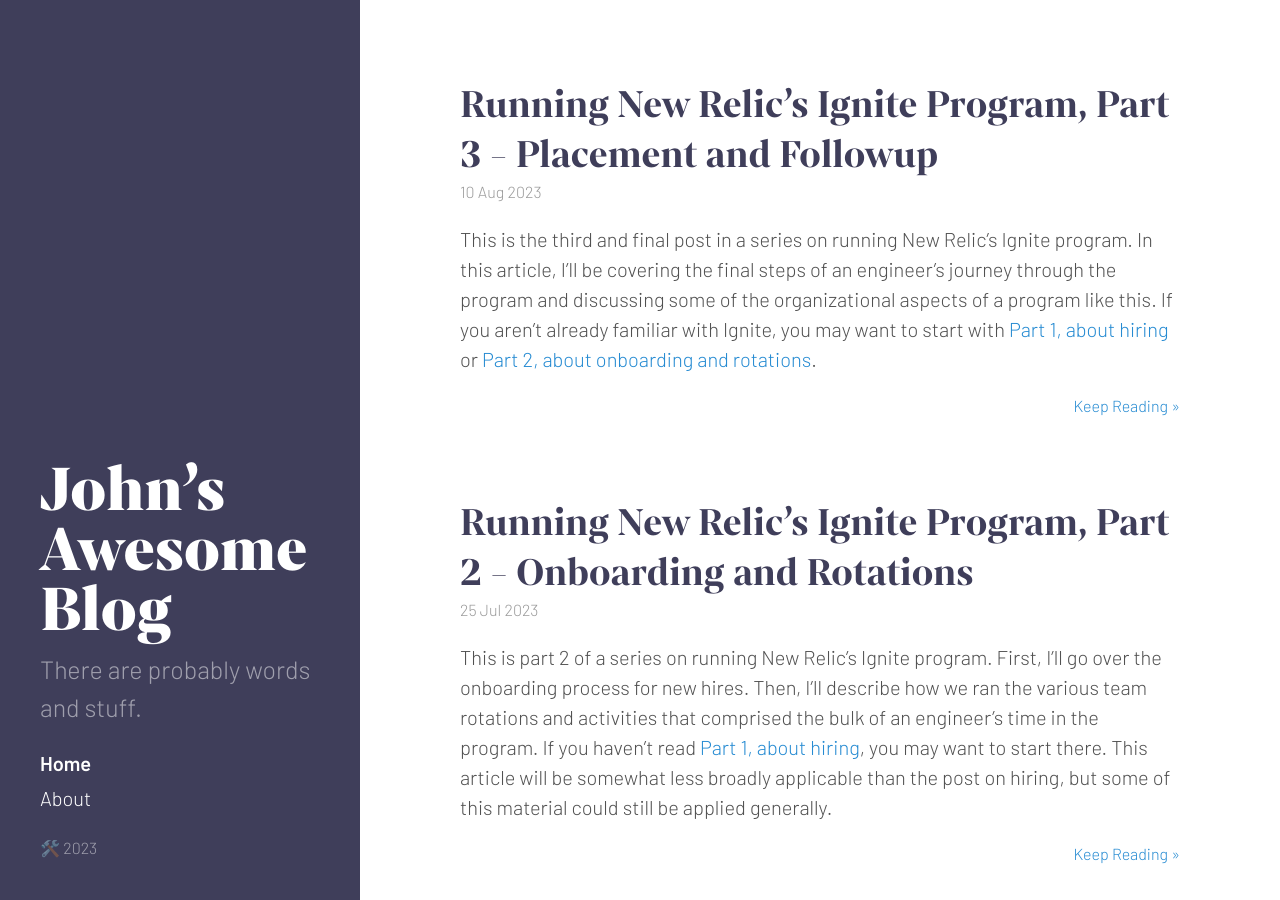
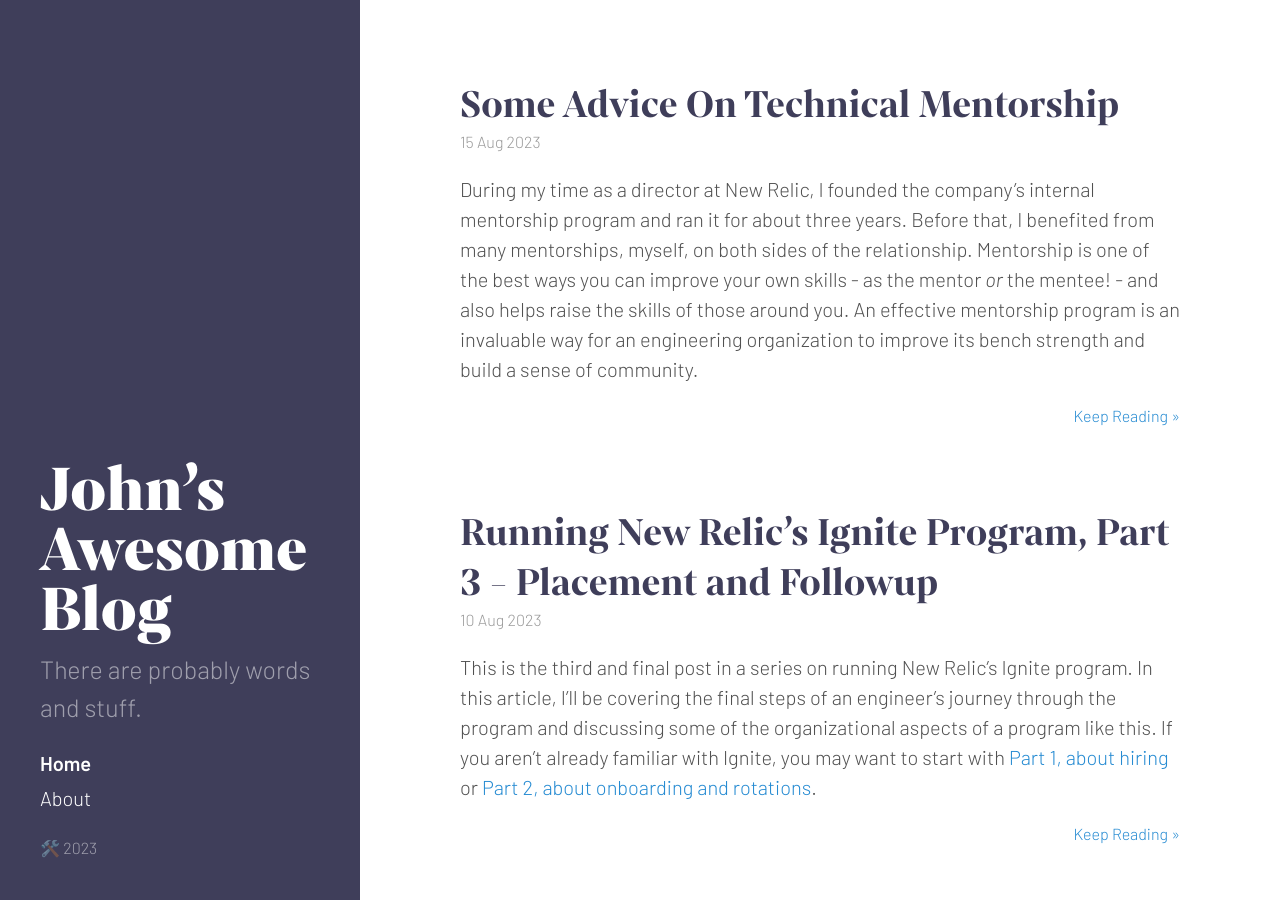
Before and after one commit to djspinmonkey/djspinmonkey.github.io, a Jekyll site: the page built from index.html, in a window 1280 px wide and 900 px high. Built offline with Jekyll 4.4.1, drawn with Linux system fonts in a browser that asks for light colours; emoji names are drawn with the system emoji font; the list of posts is cut into pages by our own code.

Commit message:
Publish mentorship article

```diff
--- a/_drafts/some-advice-on-technical-mentorship.md
+++ b/_posts/2023-08-15-some-advice-on-technical-mentorship.md
@@ -1,8 +1,8 @@
 ---
 layout: post
 title: Some Advice On Technical Mentorship
+date: 2023-08-15 10:25 -0700
 ---
-
 During my time as a director at New Relic, I founded the company's internal mentorship program and ran it for about three years. Before that, I benefited from many mentorships, myself, on both sides of the relationship. Mentorship is one of the best ways you can improve your own skills - as the mentor _or_ the mentee! - and also helps raise the skills of those around you. An effective mentorship program is an invaluable way for an engineering organization to improve its bench strength and build a sense of community.
 
 Over the years, I've accumulated various pieces of mentorship advice, as well as developing my own ideas on the topic. I'm afraid I don't have attribution for all the individual points mentioned below, but please consider this a curated collection of mentorship advice, rather than a fully independent invention.
```
